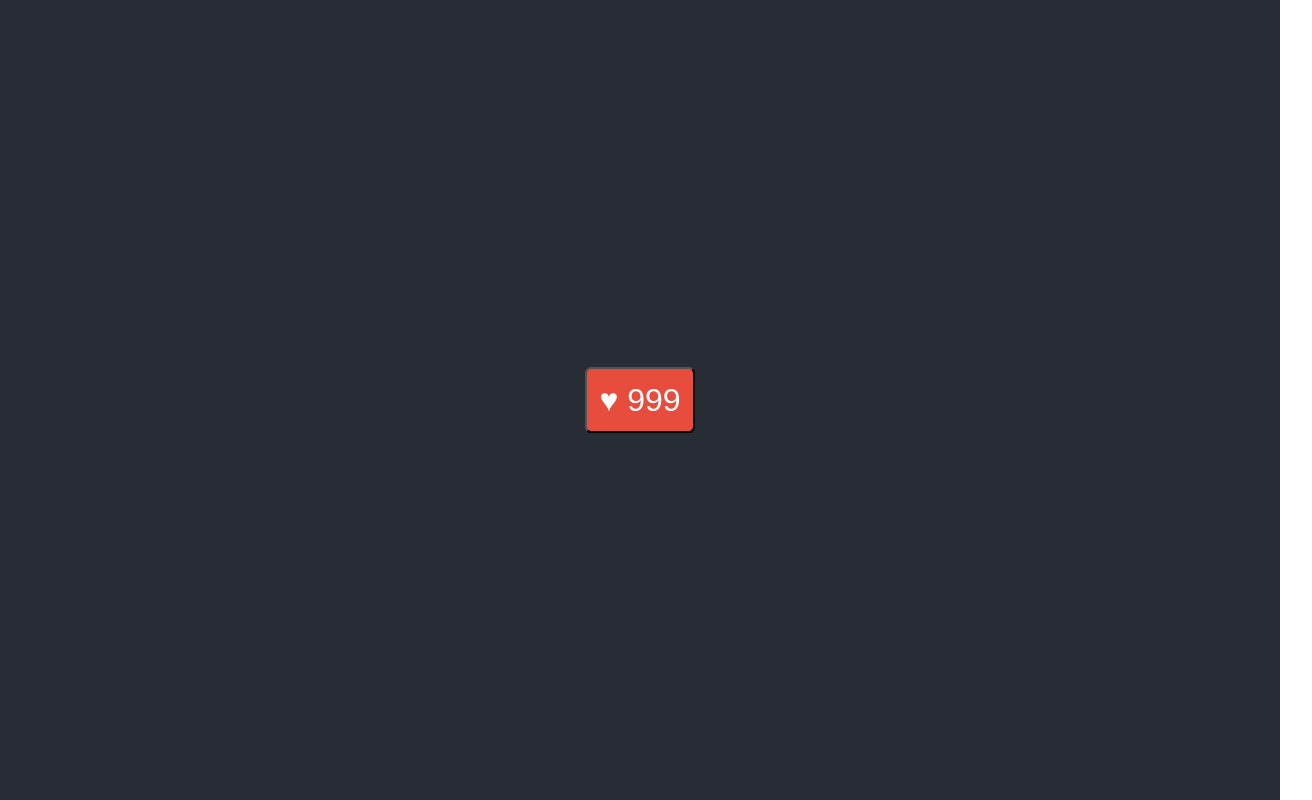
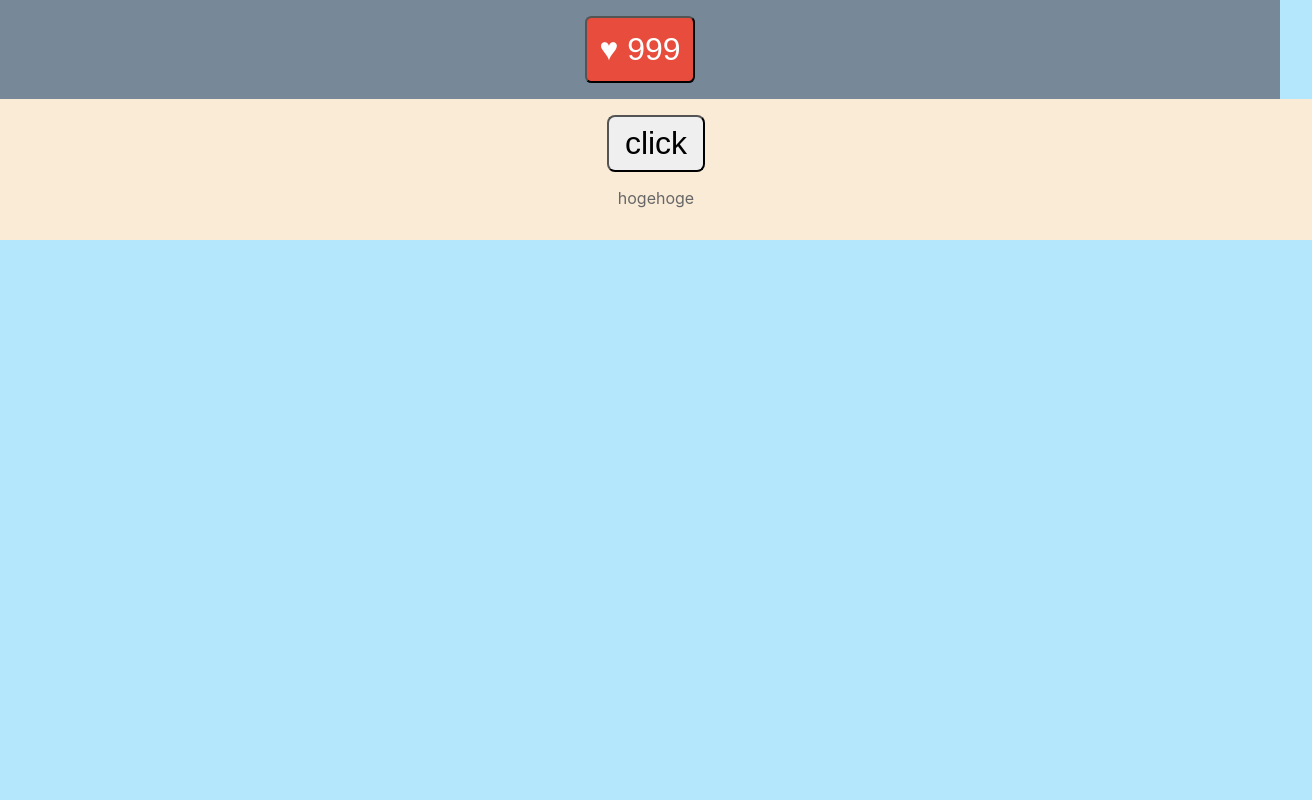
Before and after one commit to kkeeth/my-react-playground, a React (Create React App) app: page / in a window 1280 px wide. Shown: the whole page, 1312 px wide, since content can reach past the window. Built offline with nearby package versions, Linux system fonts and the light colour scheme.

Commit message:
feat: adjust contents position

```diff
--- a/src/App.css
+++ b/src/App.css
@@ -3,14 +3,30 @@
 }
 
 .App-header {
-  background-color: #282c34;
-  min-height: 100vh;
+  padding: 1rem;
+  background-color: lightslategray;
   display: flex;
   flex-direction: column;
   align-items: center;
   justify-content: center;
   font-size: calc(10px + 2vmin);
   color: white;
+}
+
+.App-main-message {
+  padding: 1rem;
+  width: 100%;
+  background-color: antiquewhite;
+  color: #666;
+}
+
+.App-main-message button {
+  padding: .5rem 1rem;
+  font-size: 2rem;
+  border-radius: 8px;
+}
+.App-main-message button:hover {
+  cursor: pointer;
 }
 
 .App-link {
--- a/src/App.tsx
+++ b/src/App.tsx
@@ -1,10 +1,13 @@
 import React, { useState, useEffect } from "react";
 
 import { LikeButton } from "./components/LikeButton"
+import { MyLabel } from "./components/MyLabel";
 import "./App.css";
 
 function App() {
   const [count, setCount] = useState(0);
+  const [messageId, setMessageId] = useState(0);
+  const messages = ['hogehoge', 'fugafuga'];
 
   useEffect(() => {
     console.log("inner useEffect");
@@ -20,11 +23,22 @@ function App() {
   console.log("\nouter useEffect");
   console.log(count);
 
+  const toggleMessage = () => {
+    messageId === 0 ? setMessageId(1) : setMessageId(0);
+  }
+
   return (
     <div className="App">
-      <header className="App-header">
-        <LikeButton />
-      </header>
+      <main>
+        <section className="App-header">
+          <LikeButton />
+        </section>
+
+        <section className="App-main-message">
+          <button onClick={ toggleMessage }>click</button>
+          <MyLabel message={ messages[messageId] } />
+        </section>
+      </main>
     </div>
   );
 }
--- /dev/null
+++ b/src/components/MyLabel.tsx
@@ -0,0 +1,9 @@
+type PropType = {
+  message: string;
+}
+
+export const MyLabel = ({ message }: PropType) => {
+  console.log(message);
+
+  return <p>{ message }</p>
+}
--- a/src/index.css
+++ b/src/index.css
@@ -5,6 +5,7 @@ body {
     sans-serif;
   -webkit-font-smoothing: antialiased;
   -moz-osx-font-smoothing: grayscale;
+  background-color: rgb(180, 231, 251);
 }
 
 code {
```
